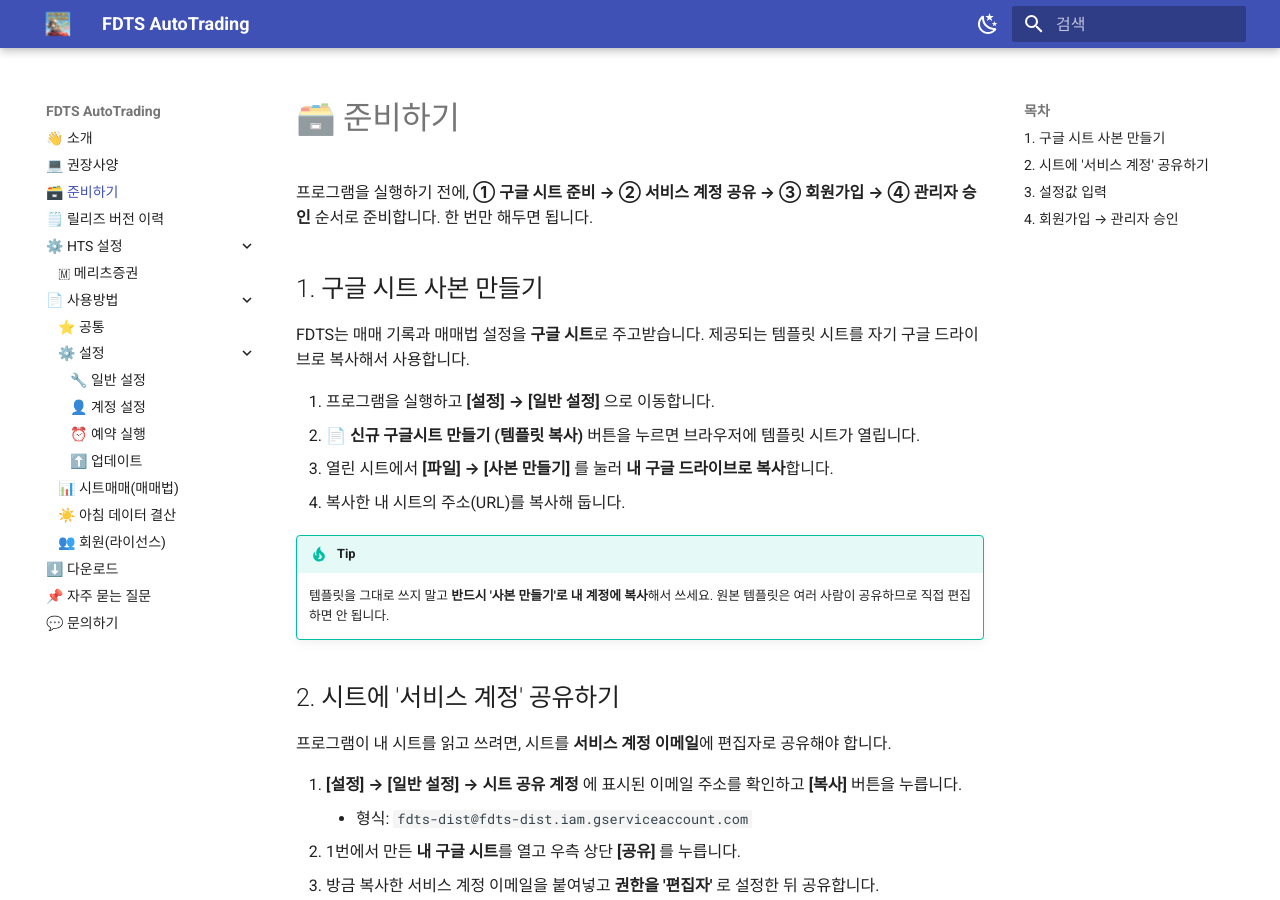
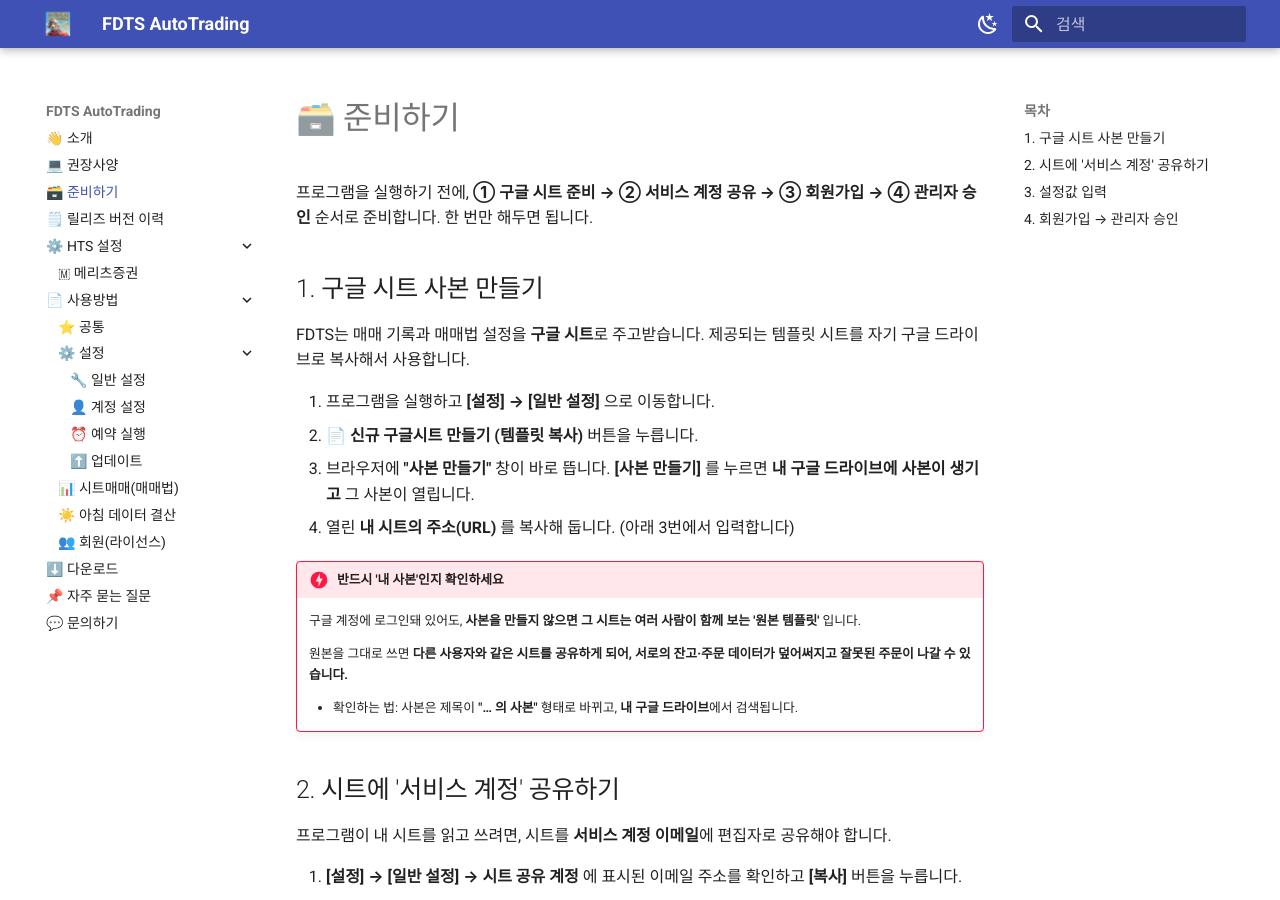
Before and after one commit to roykimever/FDTS-Dist, an MkDocs documentation site: the page built from docs/prep.md, in a window 1280 px wide and 900 px high. Built offline with MkDocs 1.6.1 and Material for MkDocs 9.7.7, drawn with Linux system fonts in a browser that asks for light colours.

Commit message:
docs: v6.0.1 template /copy flow

```diff
--- a/docs/prep.md
+++ b/docs/prep.md
@@ -7,12 +7,16 @@
 FDTS는 매매 기록과 매매법 설정을 **구글 시트**로 주고받습니다. 제공되는 템플릿 시트를 자기 구글 드라이브로 복사해서 사용합니다.
 
 1. 프로그램을 실행하고 **[설정] → [일반 설정]** 으로 이동합니다.
-2. **📄 신규 구글시트 만들기 (템플릿 복사)** 버튼을 누르면 브라우저에 템플릿 시트가 열립니다.
-3. 열린 시트에서 **[파일] → [사본 만들기]** 를 눌러 **내 구글 드라이브로 복사**합니다.
-4. 복사한 내 시트의 주소(URL)를 복사해 둡니다.
+2. **📄 신규 구글시트 만들기 (템플릿 복사)** 버튼을 누릅니다.
+3. 브라우저에 **"사본 만들기"** 창이 바로 뜹니다. **[사본 만들기]** 를 누르면 **내 구글 드라이브에 사본이 생기고** 그 사본이 열립니다.
+4. 열린 **내 시트의 주소(URL)** 를 복사해 둡니다. (아래 3번에서 입력합니다)
 
-!!! tip
-    템플릿을 그대로 쓰지 말고 **반드시 '사본 만들기'로 내 계정에 복사**해서 쓰세요. 원본 템플릿은 여러 사람이 공유하므로 직접 편집하면 안 됩니다.
+!!! danger "반드시 '내 사본'인지 확인하세요"
+    구글 계정에 로그인돼 있어도, **사본을 만들지 않으면 그 시트는 여러 사람이 함께 보는 '원본 템플릿'** 입니다.
+
+    원본을 그대로 쓰면 **다른 사용자와 같은 시트를 공유하게 되어, 서로의 잔고·주문 데이터가 덮어써지고 잘못된 주문이 나갈 수 있습니다.**
+
+    - 확인하는 법: 사본은 제목이 **"… 의 사본"** 형태로 바뀌고, **내 구글 드라이브**에서 검색됩니다.
 
 ## 2. 시트에 '서비스 계정' 공유하기
 
```
Also changed, not shown: docs/releases.md (+3 -0 lines).
